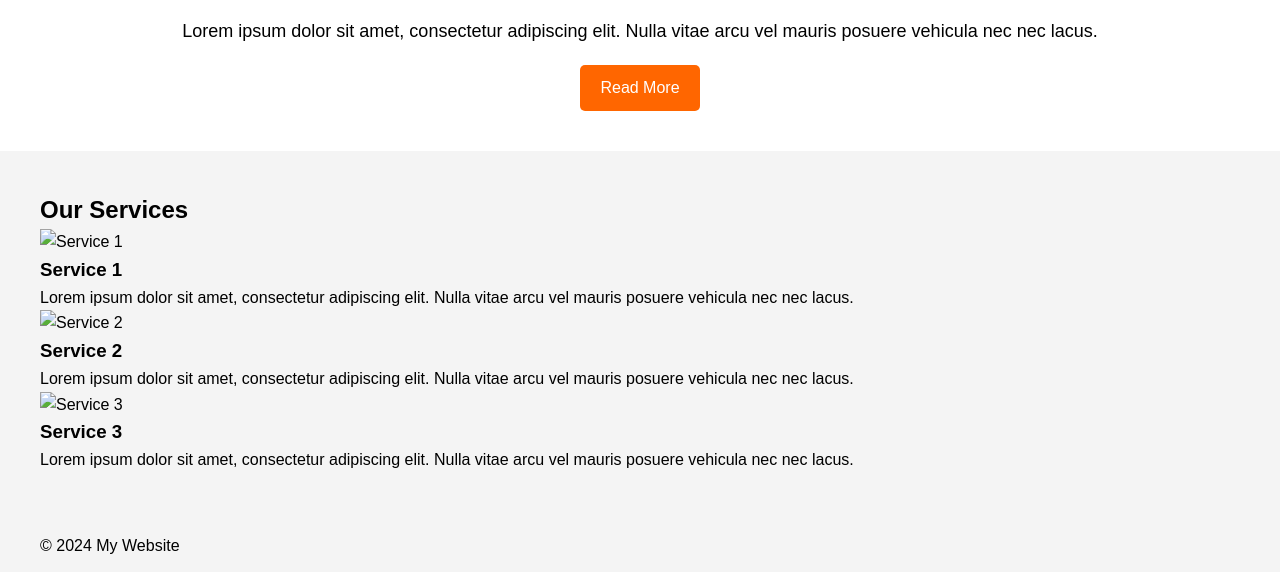
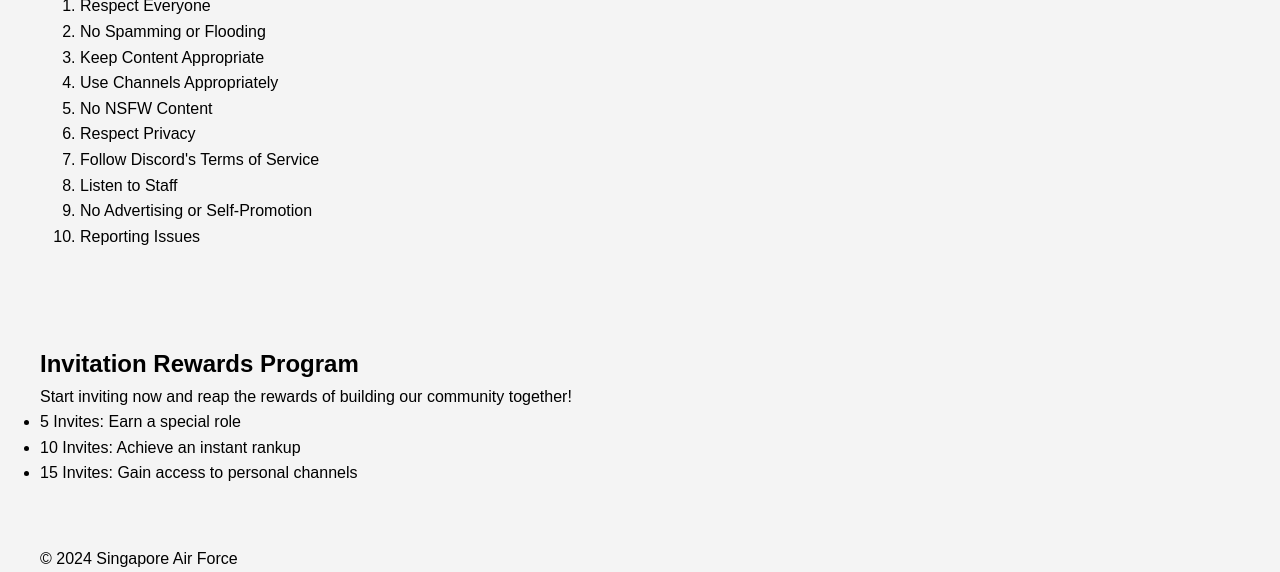
Before and after one commit to ezxmax/Singapore-Airforce, a plain HTML site: page index.html in a window 1280 px wide. Shown: the part 597-1169 px from the top of the page. Drawn offline with Linux system fonts and the light colour scheme.

Commit message:
Update index.html

```diff
--- a/index.html
+++ b/index.html
@@ -3,18 +3,19 @@
 <head>
     <meta charset="UTF-8">
     <meta name="viewport" content="width=device-width, initial-scale=1.0">
-    <title>My Website</title>
+    <title>Singapore Air Force</title>
     <link rel="stylesheet" href="styles.css">
 </head>
 <body>
     <header>
         <div class="container">
-            <h1>Welcome to My Website</h1>
+            <h1>Welcome to the Singapore Air Force</h1>
             <nav>
                 <ul>
                     <li><a href="index.html">Home</a></li>
-                    <li><a href="about.html">About</a></li>
-                    <li><a href="portfolio.html">Portfolio</a></li>
+                    <li><a href="ranks.html">Ranks</a></li>
+                    <li><a href="aircraft.html">Aircraft</a></li>
+                    <li><a href="decorations.html">Decorations</a></li>
                     <li><a href="contact.html">Contact</a></li>
                 </ul>
             </nav>
@@ -23,42 +24,43 @@
     <main>
         <section class="hero">
             <div class="container">
-                <h2>Your Catchy Headline Goes Here</h2>
-                <p>Lorem ipsum dolor sit amet, consectetur adipiscing elit. Nulla vitae arcu vel mauris posuere vehicula nec nec lacus.</p>
-                <a href="#about" class="btn">Learn More</a>
+                <h2>Defending the Skies</h2>
+                <p>Discover the strength and commitment of the Singapore Air Force.</p>
+                <a href="ranks.html" class="btn">Explore Ranks</a>
             </div>
         </section>
-        <section id="about" class="about">
+        <section class="rules">
             <div class="container">
-                <h2>About Us</h2>
-                <p>Lorem ipsum dolor sit amet, consectetur adipiscing elit. Nulla vitae arcu vel mauris posuere vehicula nec nec lacus.</p>
-                <a href="about.html" class="btn">Read More</a>
+                <h2>Server Rules</h2>
+                <ol>
+                    <li>Respect Everyone</li>
+                    <li>No Spamming or Flooding</li>
+                    <li>Keep Content Appropriate</li>
+                    <li>Use Channels Appropriately</li>
+                    <li>No NSFW Content</li>
+                    <li>Respect Privacy</li>
+                    <li>Follow Discord's Terms of Service</li>
+                    <li>Listen to Staff</li>
+                    <li>No Advertising or Self-Promotion</li>
+                    <li>Reporting Issues</li>
+                </ol>
             </div>
         </section>
-        <section class="features">
+        <section class="invitation">
             <div class="container">
-                <h2>Our Services</h2>
-                <div class="feature-item">
-                    <img src="images/service1.jpg" alt="Service 1">
-                    <h3>Service 1</h3>
-                    <p>Lorem ipsum dolor sit amet, consectetur adipiscing elit. Nulla vitae arcu vel mauris posuere vehicula nec nec lacus.</p>
-                </div>
-                <div class="feature-item">
-                    <img src="images/service2.jpg" alt="Service 2">
-                    <h3>Service 2</h3>
-                    <p>Lorem ipsum dolor sit amet, consectetur adipiscing elit. Nulla vitae arcu vel mauris posuere vehicula nec nec lacus.</p>
-                </div>
-                <div class="feature-item">
-                    <img src="images/service3.jpg" alt="Service 3">
-                    <h3>Service 3</h3>
-                    <p>Lorem ipsum dolor sit amet, consectetur adipiscing elit. Nulla vitae arcu vel mauris posuere vehicula nec nec lacus.</p>
-                </div>
+                <h2>Invitation Rewards Program</h2>
+                <p>Start inviting now and reap the rewards of building our community together!</p>
+                <ul>
+                    <li>5 Invites: Earn a special role</li>
+                    <li>10 Invites: Achieve an instant rankup</li>
+                    <li>15 Invites: Gain access to personal channels</li>
+                </ul>
             </div>
         </section>
     </main>
     <footer>
         <div class="container">
-            <p>&copy; 2024 My Website</p>
+            <p>&copy; 2024 Singapore Air Force</p>
         </div>
     </footer>
 </body>
```
